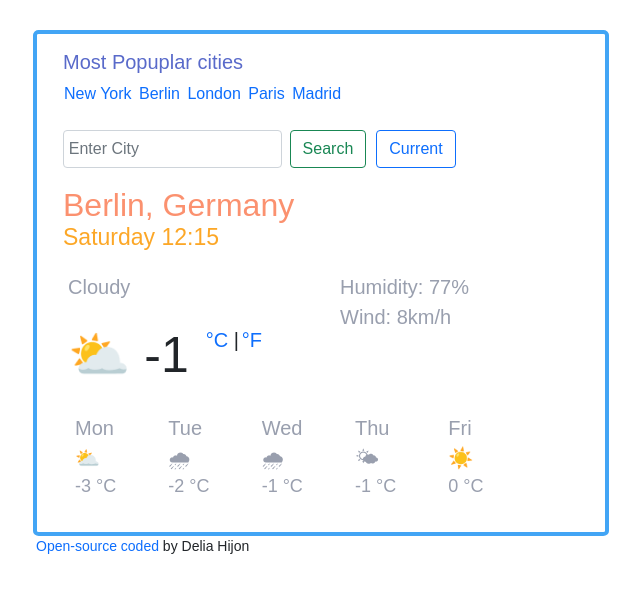
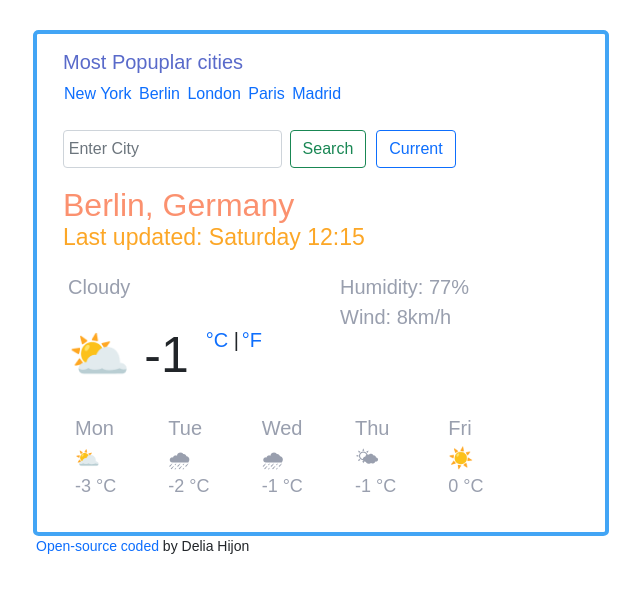
Before and after one commit to deliahijon22/shecodes-weatherapp, a website built with Parcel: page index.html in a window 1280 px wide. Shown: the whole page, without its empty margins (319-959 px from the left). Built offline with nearby package versions, Linux system fonts and the light colour scheme.

Commit message:
date: "last updated"

```diff
--- a/index.html
+++ b/index.html
@@ -31,7 +31,7 @@
 <h2 class="main-city" id="main-city">
     Berlin, Germany
 </h2>
-<h3 class="date" id="date">Sunday, 17th January 19:00
+<h3 class="date"> Last updated: <span id="date">Sunday, 17th January 19:00</span>
 </h3>
     <div class="row">
         <div class="col-6">
```
